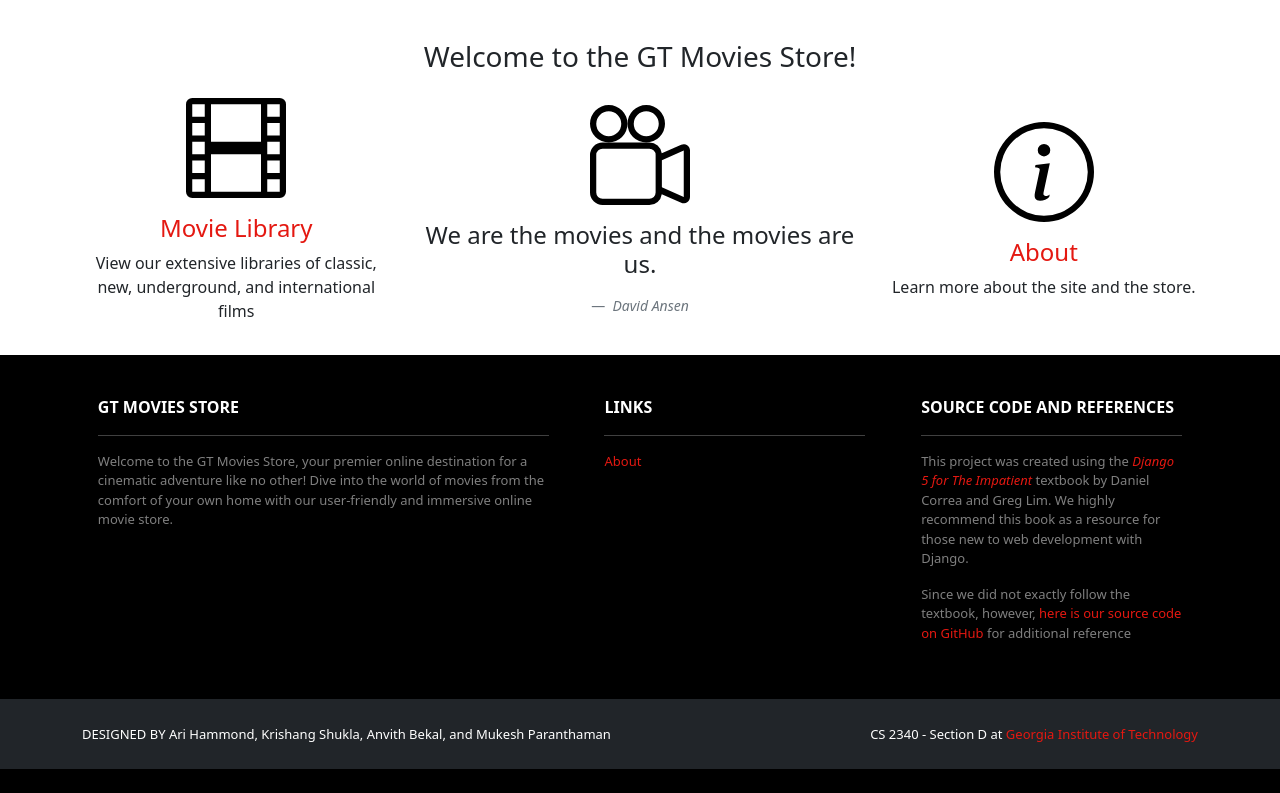
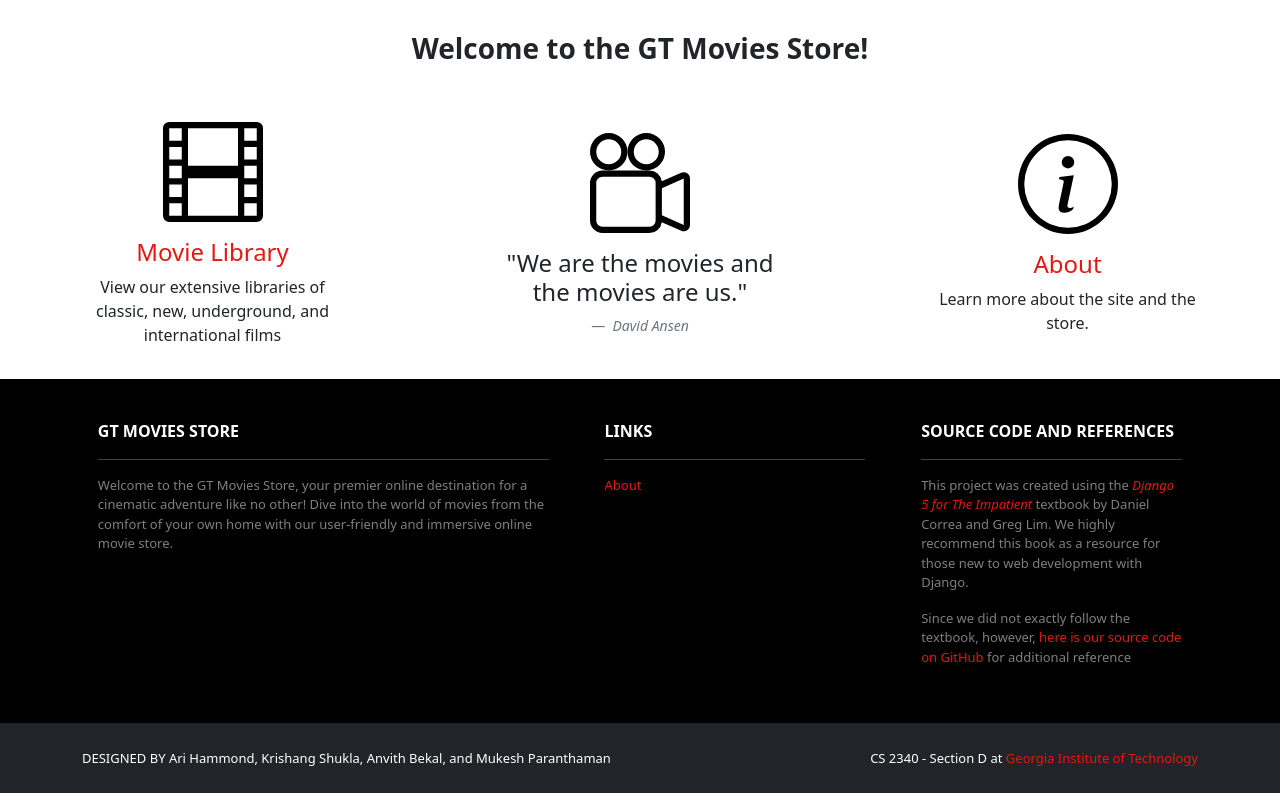
Before and after one commit to MukProgram/2340Project1, a Django app: page / in a window 1280 px wide. Shown: the part 230-1023 px from the top of the page. Before the commit the page ends 999 px from the top, so only its background shows below. Run offline with Django 5.2, Linux system fonts and the light colour scheme.

Commit message:
finished styling home page

```diff
--- a/GTMoviesStore/Movies/templates/Movies/index.html
+++ b/GTMoviesStore/Movies/templates/Movies/index.html
@@ -8,29 +8,33 @@
 </header>
 <div class="p-3">
   <div class="container">
-    <div class="row mt-4">
-      <div class="col mx-auto text-center mb-3">
-        <h3>Welcome to the GT Movies Store!</h3>
+    <div class="row mt-3">
+      <div class="col mx-auto text-center mb-5">
+        <h3 style="font-weight:bold;">Welcome to the GT Movies Store!</h3>
       </div>
     </div>
     <div class= "row">
-        <div class="col px-2 mx-auto text-center my-auto">
+        <div class="col-3 px-2 mx-auto text-center my-auto">
             <img src="../../static/images/film.svg" alt="film reel" class="mb-3" width="100px" height="100px"/>
             <h4><a href="{% url 'movies' %}" style="text-decoration:none;color:var(--accent);">Movie Library</a></h4>
             <p>View our extensive libraries of classic, new, underground, and international films</p>
         </div>
-        <div class="col-5 px-2 mx-auto text-center my-auto">
+        <div class="col">
+        </div>
+        <div class="col-3 px-2 mx-auto text-center my-auto">
             <img src="../../static/images/camera-reels.svg" class="mb-3" alt="info icon" width="100px" height="100px"/>
             <figure class="text-center">
                 <blockquote class="blockquote">
-                    <h4>We are the movies and the movies are us.</h4>
+                    <h4>"We are the movies and the movies are us."</h4>
                 </blockquote>
-                <figcaption class="mt-2 blockquote-footer">
+                <figcaption class="pt-2 blockquote-footer">
                     <cite title="Source Title">David Ansen</cite>
                 </figcaption>
             </figure>
         </div>
-        <div class="col px-2 mx-auto text-center my-auto">
+        <div class="col">
+        </div>
+        <div class="col-3 px-2 mx-auto text-center my-auto">
             <img src="../../static/images/info-circle.svg" class="mb-3" alt="info icon" width="100px" height="100px"/>
             <h4><a href="{% url 'about' %}" style="text-decoration:none;color:var(--accent);">About</a></h4>
             <p>Learn more about the site and the store.</p>
--- a/GTMoviesStore/Movies/views.py
+++ b/GTMoviesStore/Movies/views.py
@@ -3,18 +3,18 @@ from django.contrib.auth.decorators import login_required
 from .models import *
 
 def index(request):
+    movies = Movie.objects.all()
     template_data = {}
     template_data['title'] = 'GT Movies Store'
-    movies = Movie.objects.all()
     return render(request, "Movies/index.html", {"movies": movies})
 def about(request):
     template_data = {}
     template_data['title'] = 'About'
     return render(request, "Movies/about.html")
 def movies(request):
+    movies = Movie.objects.all()
     template_data = {}
-    template_data['title'] = 'Movie Library'
-    movies = Movie.objects.all()
+    template_data['title'] = 'Movies'
     return render(request, "Movies/movies.html", {"movies": movies})
 
 @login_required
```
Also changed, not shown: GTMoviesStore/db.sqlite3.
